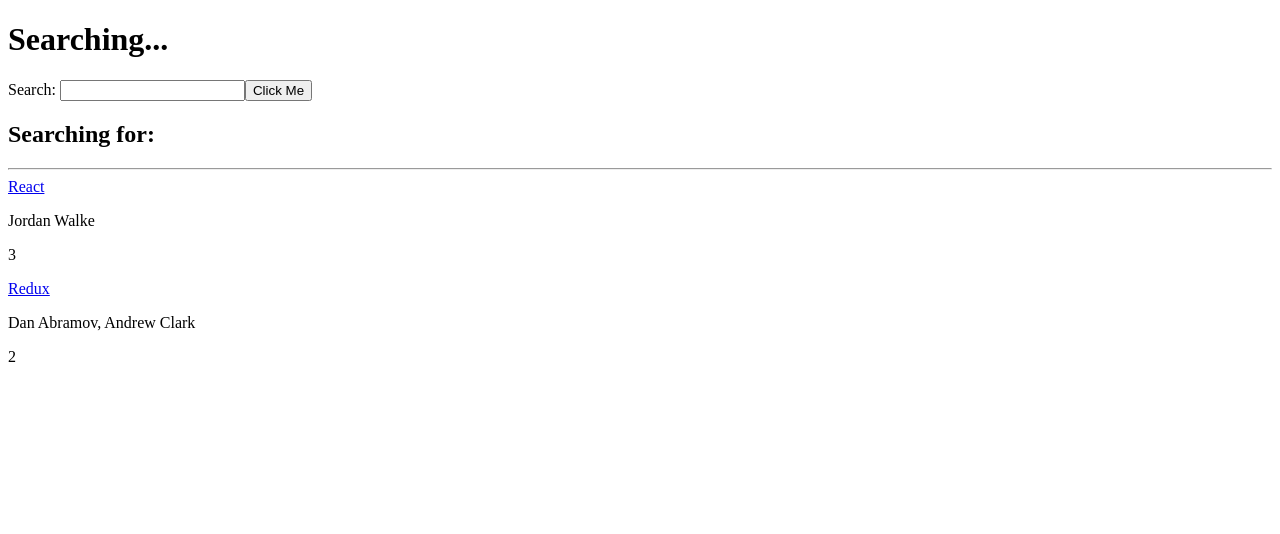
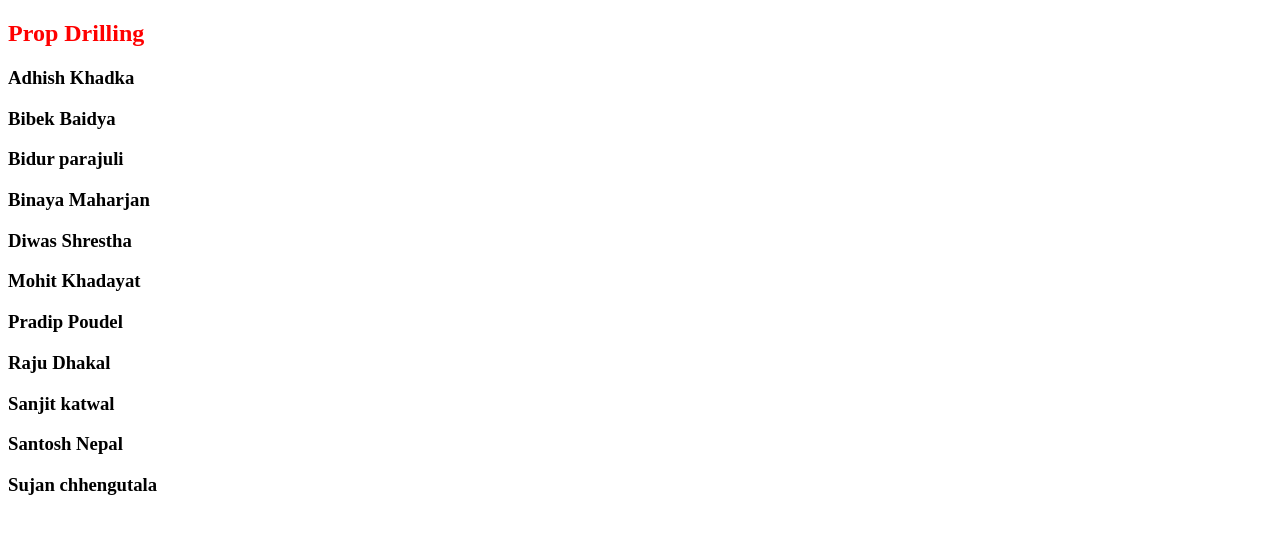
Before and after one commit to sameerthecoder94/create-react-app-fundamentals, a React (Create React App) app: page / in a window 1280 px wide. Shown: the top 534 px of the page. Built offline with nearby package versions, Linux system fonts and the light colour scheme.

Commit message:
prop drilling

```diff
--- /dev/null
+++ b/src/AppPropDrilling.js
@@ -0,0 +1,32 @@
+import { useState } from 'react';
+import { data } from './peopleData';
+
+const List = ({ people }) => {
+  console.log(people[0].id);
+  return (
+    <div>
+      {people.map((people) => (
+        <SinglePerson key={people.id} people={people} />
+      ))}
+    </div>
+  );
+};
+
+const SinglePerson = ({ people }) => {
+  return <h3>{people.name}</h3>;
+};
+
+const App = () => {
+  const [people, setpeople] = useState(data);
+
+  return (
+    <>
+      <section>
+        <h1 style={{ color: 'red' }}>Prop Drilling</h1>
+        <List people={people} />
+      </section>
+    </>
+  );
+};
+
+export default App;
--- a/src/index.js
+++ b/src/index.js
@@ -1,9 +1,11 @@
 import React from 'react';
 import ReactDOM from 'react-dom';
-import App from './App';
+// import App from './App';
 // import AppTwo from './AppTwo';
 // import AppThree from './AppThree';
+import AppPropDrilling from './AppPropDrilling';
 
-ReactDOM.render(<App />, document.getElementById('root'));
+// ReactDOM.render(<App />, document.getElementById('root'));
 // ReactDOM.render(<AppTwo />, document.getElementById('root'));
 // ReactDOM.render(<AppThree />, document.getElementById('root'));
+ReactDOM.render(<AppPropDrilling />, document.getElementById('root'));
--- /dev/null
+++ b/src/peopleData.js
@@ -0,0 +1,15 @@
+import { v4 as uuidv4 } from 'uuid';
+
+export const data = [
+  { id: uuidv4(), name: 'Adhish Khadka' },
+  { id: uuidv4(), name: 'Bibek Baidya' },
+  { id: uuidv4(), name: 'Bidur parajuli' },
+  { id: uuidv4(), name: 'Binaya Maharjan' },
+  { id: uuidv4(), name: 'Diwas Shrestha' },
+  { id: uuidv4(), name: 'Mohit Khadayat' },
+  { id: uuidv4(), name: 'Pradip Poudel' },
+  { id: uuidv4(), name: 'Raju Dhakal' },
+  { id: uuidv4(), name: 'Sanjit katwal' },
+  { id: uuidv4(), name: 'Santosh Nepal' },
+  { id: uuidv4(), name: 'Sujan chhengutala' },
+];
```
